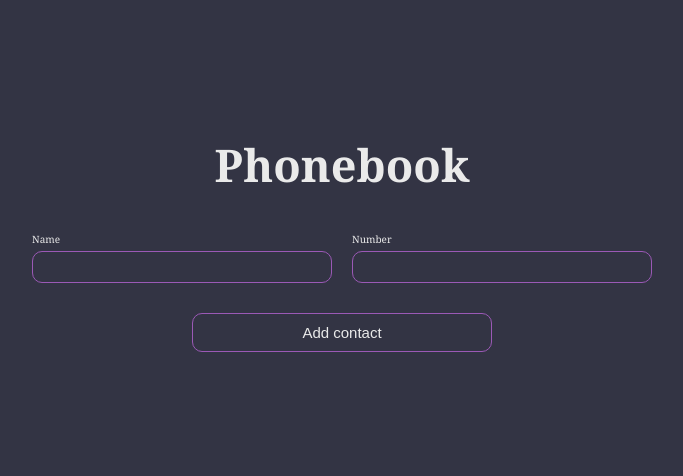
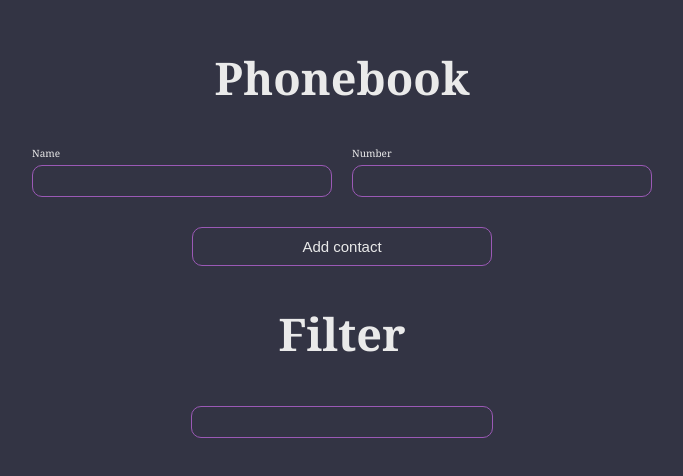
Before and after one commit to VolodymyrBilichenko/goit-react-hw-02-phonebook, a React (Create React App) app: page / in a window 1280 px wide. Shown: the part 176-652 px from the top of the page, without its empty margins (298-981 px from the left). Built offline with nearby package versions, Linux system fonts and the light colour scheme.

Commit message:
update
create Filter section

```diff
--- a/src/components/App.jsx
+++ b/src/components/App.jsx
@@ -2,6 +2,7 @@ import { Component } from 'react';
 import { Container } from './Container/Container';
 import { Section } from './Section/Section';
 import { Form } from './Form/Form';
+import { Filter } from './Filter/Filter';
 
 export class App extends Component {
   state = {
@@ -10,13 +11,16 @@ export class App extends Component {
 
   formAddHandler = data => {
     console.log(data);
-  }
+  };
 
   render() {
     return (
       <Container>
         <Section title={'Phonebook'}>
-          <Form onSubmit={this.formAddHandler}/>
+          <Form onSubmit={this.formAddHandler} />
+        </Section>
+        <Section title={'Filter'}>
+          <Filter />
         </Section>
       </Container>
     );
--- /dev/null
+++ b/src/components/Filter/Filter.jsx
@@ -0,0 +1,9 @@
+import { FilterStyle } from './Filter.styled';
+
+export const Filter = ({ title }) => {
+  return (
+    <FilterStyle>
+      <input className="filter__input" type="text" />
+    </FilterStyle>
+  );
+};
--- /dev/null
+++ b/src/components/Filter/Filter.styled.js
@@ -0,0 +1,23 @@
+import { styled } from "styled-components";
+
+export const FilterStyle = styled.div`
+    display: flex;
+    justify-content: center;
+
+    .filter__input{
+        width: 100%;
+        max-width: 280px;
+        padding: 0 10px;
+        border: none;
+        outline: none;
+        margin-top: 5px;
+        color: #EAEAEA;
+        background-color: transparent;
+        border: 1px solid #9B59B6;
+        height: 30px;
+        border-radius: 10px;
+        padding: 0 10px;
+        font-size: 15px;
+        font-family: Georgia, 'Times New Roman', Times, serif;
+    }
+`
```
